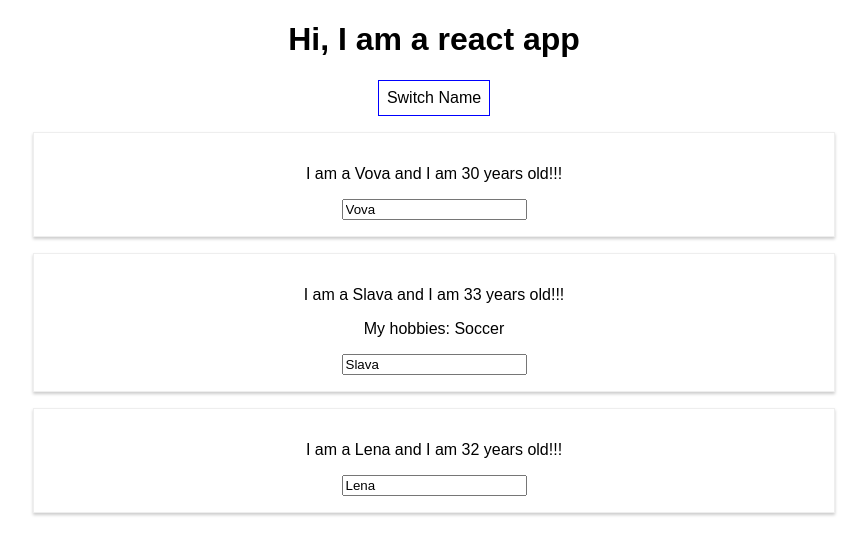
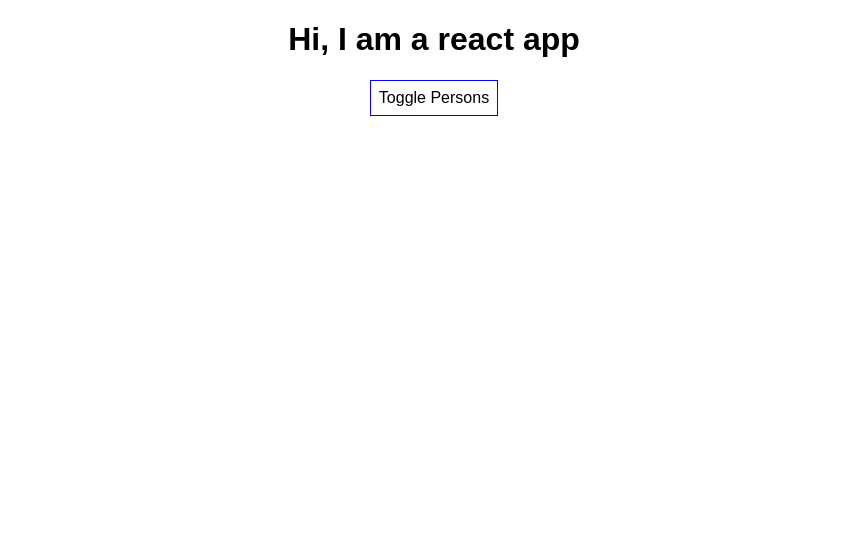
Before and after one commit to vovadyach/my-app, a React (Create React App) app: page / in a window 1280 px wide. Shown: the top 554 px of the page, without its empty margins (206-1073 px from the left). Built offline with nearby package versions, Linux system fonts and the light colour scheme.

Commit message:
Adds togglePerson method and condition.

```diff
--- a/src/App.js
+++ b/src/App.js
@@ -10,7 +10,8 @@ class App extends Component {
       { name: "Vova", age: 30 },
       { name: "Slava", age: 33 },
       { name: "Lena", age: 32 }
-    ]
+    ],
+    showPersons: false
   }
 
   switchNameHandler = (newName) => {
@@ -34,6 +35,14 @@ class App extends Component {
     })
   }
 
+  togglePersons = () => {
+    const doesShow = this.state.showPersons;
+
+    this.setState({
+      showPersons: !doesShow
+    });
+  }
+
   render() {
     const style = {
       backgroundColor: 'white',
@@ -48,7 +57,10 @@ class App extends Component {
         <h1> Hi, I am a react app</h1>
         <button
           style={style}
-          onClick={this.switchNameHandler.bind(this, "Volodymyr")}>Switch Name</button>
+          onClick={this.togglePersons}>Toggle Persons</button>
+        {
+          this.state.showPersons ?
+            <div>
               <Person
                 name={this.state.persons[0].name} age={this.state.persons[0].age} />
               <Person
@@ -57,6 +69,8 @@ class App extends Component {
                 name={this.state.persons[1].name} age={this.state.persons[1].age}>My hobbies: Soccer</Person>
               <Person
                 name={this.state.persons[2].name} age={this.state.persons[2].age} />
+            </div> : null
+        }
       </div>
     );
 
```
Lines whose indentation alone changed are shown as unchanged.
